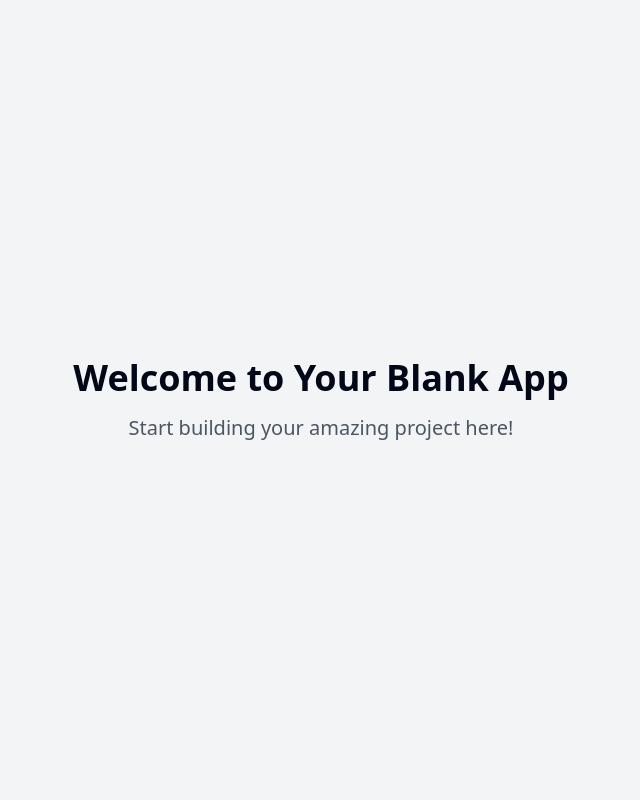
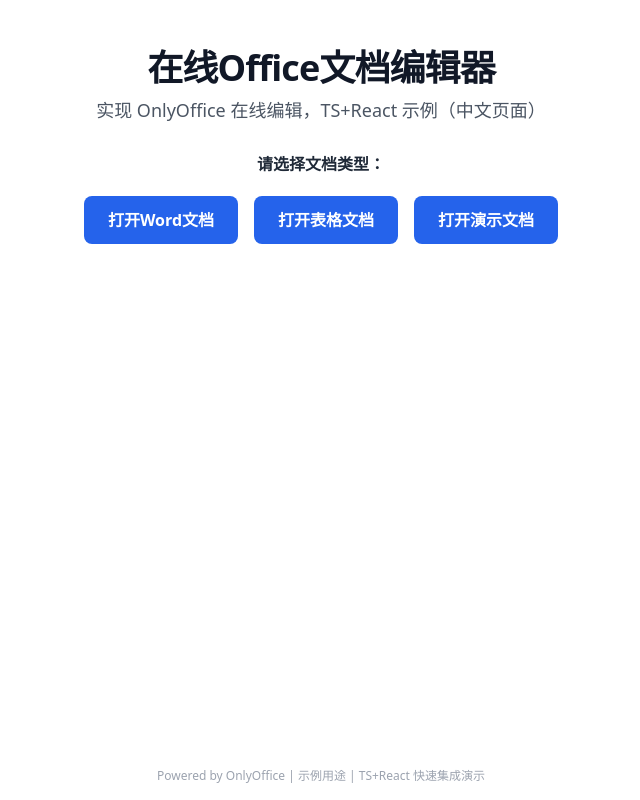
Before and after one commit to huyq84/easy-chinese-docs, a React (Vite) app: page / in a window 1280 px wide. Shown: the whole page, without its empty margins (319-959 px from the left). Built offline with nearby package versions, Linux system fonts and the light colour scheme.

Commit message:
Add basic Chinese website
Implement a basic Chinese website with online office editing using Onlyoffice services.

```diff
--- /dev/null
+++ b/src/components/OnlyOfficeEditor.tsx
@@ -0,0 +1,55 @@
+
+import React from "react";
+
+interface OnlyOfficeEditorProps {
+  documentUrl: string;
+  documentType: "word" | "cell" | "slide";
+  key?: string;
+}
+
+// Map document type to OnlyOffice type
+const getEditorType = (type: OnlyOfficeEditorProps["documentType"]) => {
+  switch (type) {
+    case "word":
+      return "docx";
+    case "cell":
+      return "xlsx";
+    case "slide":
+      return "pptx";
+    default:
+      return "docx";
+  }
+};
+
+/**
+ * 通过官方Demo服务嵌入OnlyOffice在线编辑器
+ * 目前以iframe方式嵌入官方的示例服务，实际生产部署建议对接独立服务
+ */
+const OnlyOfficeEditor: React.FC<OnlyOfficeEditorProps> = ({
+  documentUrl,
+  documentType,
+}) => {
+  // 以官方api demo为例
+  // 官方演示服务的文档类型和编辑器类型映射
+  // 这里传给iframe一个demo链接，以及配置语言为中文
+  // 仅供展示和测试，正式部署请对接自己服务器
+
+  const baseDemoUrl = "https://onpremise-demo.onlyoffice.com";
+  const editorUrl = `${baseDemoUrl}/?lang=zh&mode=edit&doc=${encodeURIComponent(
+    documentUrl,
+  )}&type=${getEditorType(documentType)}`;
+
+  return (
+    <div className="w-full h-[80vh] mt-6 border rounded-xl overflow-hidden shadow">
+      <iframe
+        title="OnlyOffice 编辑器"
+        src={editorUrl}
+        className="w-full h-full border-none"
+        allowFullScreen
+        sandbox="allow-same-origin allow-scripts allow-forms allow-popups"
+      />
+    </div>
+  );
+};
+
+export default OnlyOfficeEditor;
--- a/src/pages/Index.tsx
+++ b/src/pages/Index.tsx
@@ -1,12 +1,70 @@
-// Update this page (the content is just a fallback if you fail to update the page)
+
+import React, { useState } from "react";
+import OnlyOfficeEditor from "@/components/OnlyOfficeEditor";
+
+const DEMO_DOCS = [
+  {
+    name: "Word文档",
+    url: "https://api.onlyoffice.com/example.docx",
+    type: "word",
+  },
+  {
+    name: "表格文档",
+    url: "https://api.onlyoffice.com/example.xlsx",
+    type: "cell",
+  },
+  {
+    name: "演示文档",
+    url: "https://api.onlyoffice.com/example.pptx",
+    type: "slide",
+  },
+];
 
 const Index = () => {
+  const [selected, setSelected] = useState<null | typeof DEMO_DOCS[0]>(null);
+
   return (
-    <div className="min-h-screen flex items-center justify-center bg-gray-100">
-      <div className="text-center">
-        <h1 className="text-4xl font-bold mb-4">Welcome to Your Blank App</h1>
-        <p className="text-xl text-gray-600">Start building your amazing project here!</p>
-      </div>
+    <div className="min-h-screen flex flex-col items-center justify-start bg-white pt-12">
+      <h1 className="text-4xl font-black mb-2 tracking-tight text-gray-900">在线Office文档编辑器</h1>
+      <p className="mb-7 text-lg text-gray-600">实现 OnlyOffice 在线编辑，TS+React 示例（中文页面）</p>
+
+      {!selected && (
+        <div className="flex flex-col items-center gap-3 mb-8">
+          <div className="mb-2 font-semibold text-gray-800">请选择文档类型：</div>
+          <div className="flex gap-4">
+            {DEMO_DOCS.map((doc) => (
+              <button
+                key={doc.type}
+                className="px-6 py-3 rounded-lg bg-blue-600 text-white font-semibold hover:bg-blue-700 transition"
+                onClick={() => setSelected(doc)}
+              >
+                打开{doc.name}
+              </button>
+            ))}
+          </div>
+        </div>
+      )}
+
+      {selected && (
+        <>
+          <div className="flex items-center gap-2 my-3">
+            <span className="text-base text-gray-800">
+              当前文档：{selected.name}
+            </span>
+            <button
+              onClick={() => setSelected(null)}
+              className="ml-2 text-sm text-blue-500 underline hover:text-blue-700"
+            >
+              &larr; 返回选择
+            </button>
+          </div>
+          <OnlyOfficeEditor documentUrl={selected.url} documentType={selected.type as any} />
+        </>
+      )}
+
+      <footer className="fixed bottom-4 left-0 w-full text-center text-gray-400 text-xs">
+        Powered by OnlyOffice | 示例用途 | TS+React 快速集成演示
+      </footer>
     </div>
   );
 };
```
